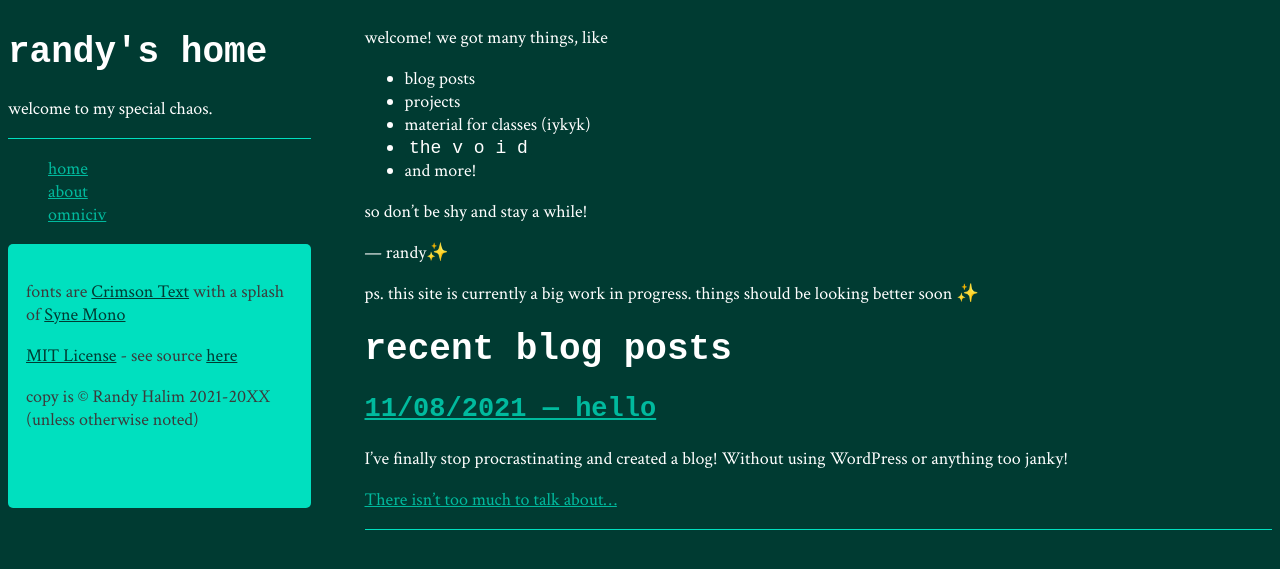
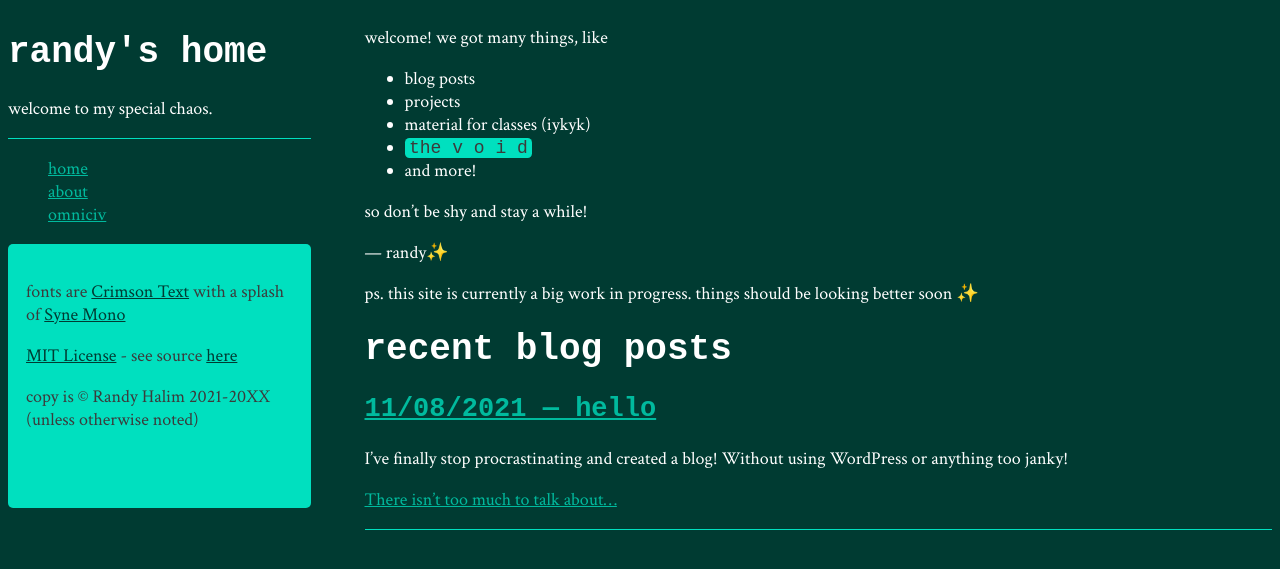
Before and after one commit to randy-halim/randy-halim.github.io, a Jekyll site: the page built from index.md, in a window 1280 px wide. Shown: the top 569 px of the page. Built offline with Jekyll 4.4.1, drawn with Linux system fonts in a browser that asks for light colours; some web fonts are replaced; our own code applies the rules of GitHub Pages for plain Markdown files.

Commit message:
code element style fix

```diff
--- a/assets/css/index.scss
+++ b/assets/css/index.scss
@@ -27,9 +27,10 @@ hr {
 }
 
 code {
-  background-color: $Sea-Foam-4;
+  background-color: $Sea-Foam-5;
   border-radius: 0.25em;
   padding: 0 0.25em;
+  color: #3b3b3b;
 }
 
 body {
```
